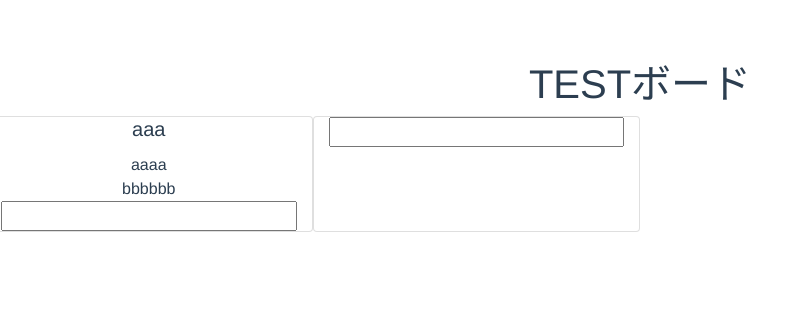
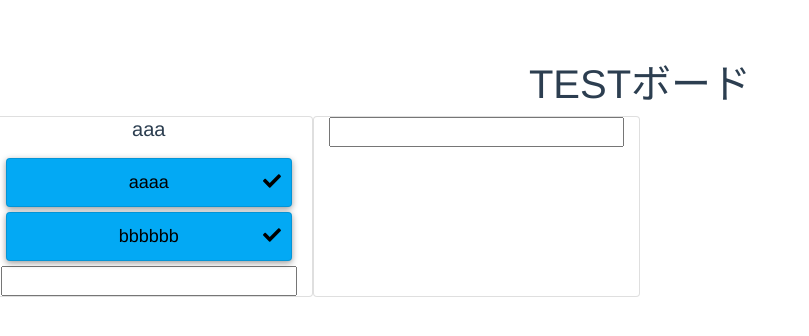
Before and after one commit to Taurin190/vue-todo, a Vue app: page /board/0 in a window 1280 px wide. Shown: the top 336 px of the page, without its empty margins (0-809 px from the left). Built offline with nearby package versions, Linux system fonts and the light colour scheme.

Commit message:
add feature to make tasks done

```diff
--- a/src/components/Board.vue
+++ b/src/components/Board.vue
@@ -7,7 +7,16 @@
                     {{ column }}
                 </h5>
                 <draggable v-model="task_list[index]" group="task" @start="drag=true" @end="drag=false" :options="options">
-                    <div class="item" v-for="task in task_list[index]" :key="task.id">{{task.name}}</div>
+                    <div class="item card" v-bind:class="task.status" v-for="(task, task_index) in task_list[index]" :key="task_index">
+                        {{task.name}}
+                        <span
+                            class="col-12 text-right clickable"
+                            style="position: absolute; right: -5px"
+                            v-on:click="changeTaskStatusDone(index, task_index)"
+                        >
+                            <font-awesome-icon icon="check" />
+                        </span>
+                    </div>
                 </draggable>
                 <input v-model="new_task[index]" type="text" v-on:keyup.enter="createTask(new_task[index], index)" />
             </div>
@@ -38,8 +47,8 @@ export default {
           new_column: '',
           task_list: [
             [
-                {id: 1, name: 'aaaa', status: 1},
-                {id: 2, name: 'bbbbbb', status: 1},
+                {id: 1, name: 'aaaa', status: 'doing'},
+                {id: 2, name: 'bbbbbb', status: 'doing'},
             ],
           ],
       }
@@ -56,7 +65,31 @@ export default {
               {name: task, status: 1},
           );
           this.new_task[index] = '';
-      }
+      },
+      changeTaskStatusDone: function(column_index, task_index) {
+          if (this.task_list[column_index][task_index].status == "doing") {
+              this.task_list[column_index][task_index].status = "done"
+          } else {
+              this.task_list[column_index][task_index].status = "doing"
+          }
+      },
   }
 }
 </script>
+<style>
+div.item {
+    padding: 10px;
+    margin: 5px;
+    color: black;
+    font-size: 18px;
+}
+
+div.item.doing {
+    filter: drop-shadow(0px 2px 3px rgba(0,0,0,0.4));
+    background-color: rgb(3, 169, 244);
+}
+div.item.done {
+    text-decoration: line-through;
+    background-color:rgb(158, 158, 158);
+}
+</style>
--- a/src/main.js
+++ b/src/main.js
@@ -6,10 +6,10 @@ import BootstrapVue from 'bootstrap-vue'
 import 'bootstrap/dist/css/bootstrap.css'
 import 'bootstrap-vue/dist/bootstrap-vue.css'
 import { library } from '@fortawesome/fontawesome-svg-core'
-import { faCoffee, faPlus, faTimesCircle } from '@fortawesome/free-solid-svg-icons'
+import { faCoffee, faPlus, faTimesCircle, faCheck } from '@fortawesome/free-solid-svg-icons'
 import { FontAwesomeIcon } from '@fortawesome/vue-fontawesome'
 
-library.add(faCoffee, faPlus, faTimesCircle)
+library.add(faCoffee, faPlus, faTimesCircle, faCheck)
 Vue.component('font-awesome-icon', FontAwesomeIcon)
 Vue.use(BootstrapVue)
 
```
